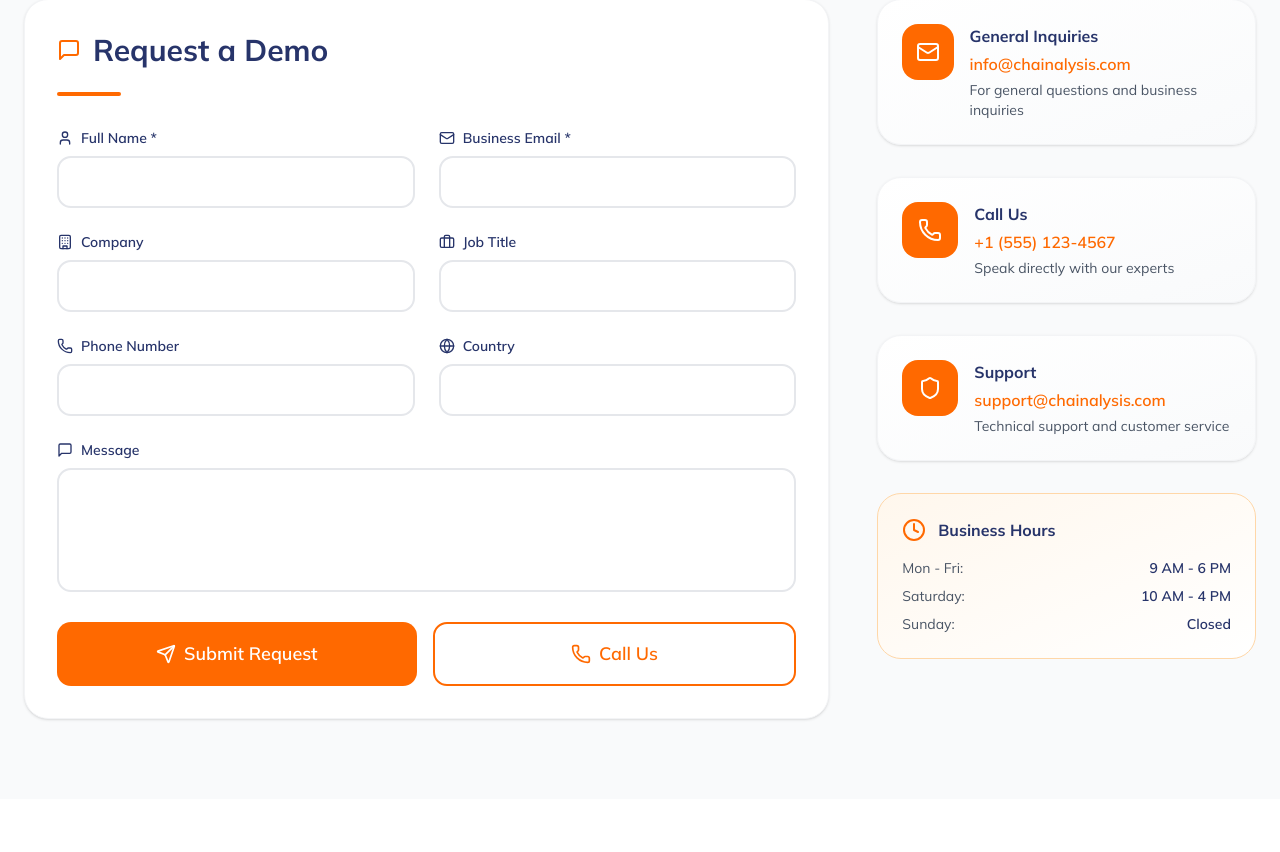
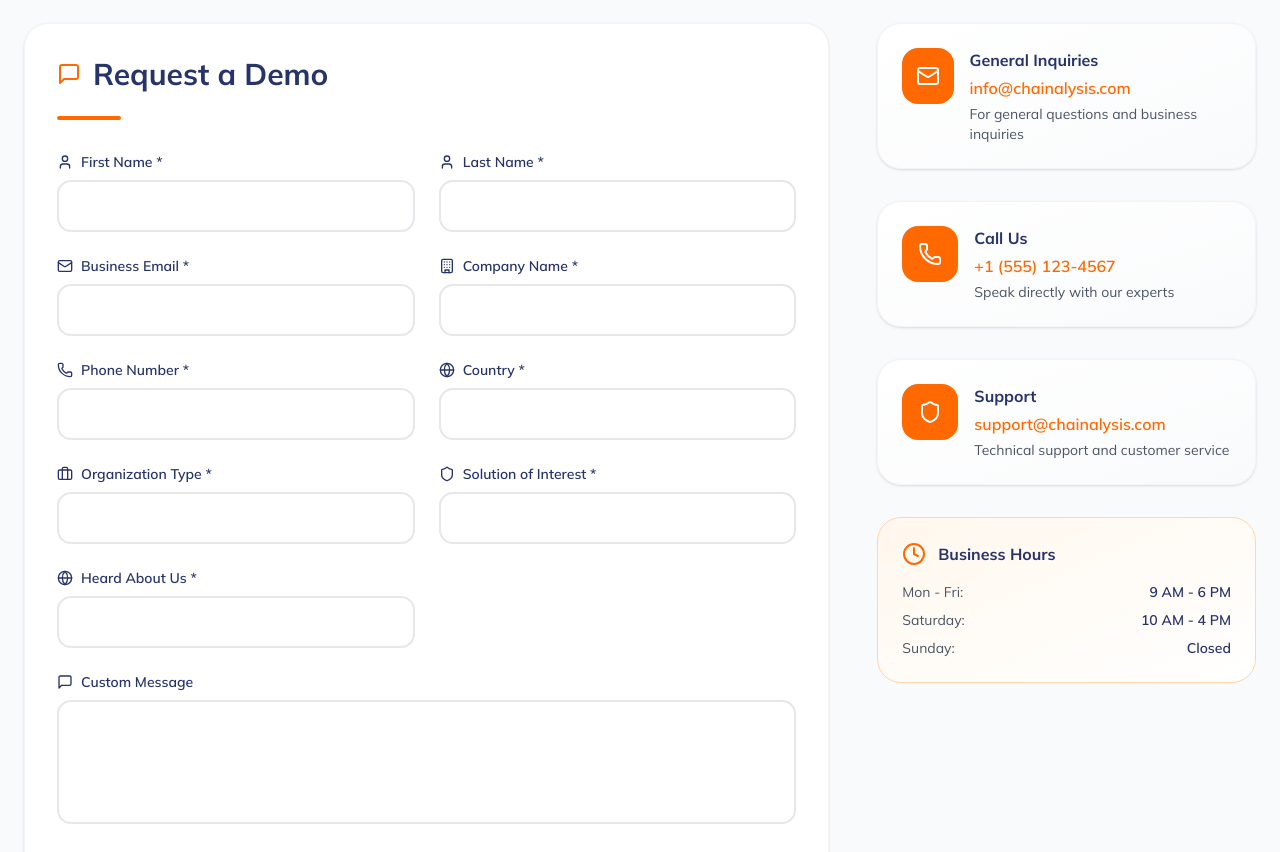
Before and after one commit to heettimbadiya/blockchain-intelligence-website, a React (Vite) app: page /contact in a window 1280 px wide. Shown: the part 540-1392 px from the top of the page. Built offline with nearby package versions, Linux system fonts and the light colour scheme; the HTML template or start-up script is replaced by a standard one.

Commit message:
- set contact api

```diff
--- a/package.json
+++ b/package.json
@@ -38,6 +38,7 @@
     "@radix-ui/react-toggle-group": "^1.1.9",
     "@radix-ui/react-tooltip": "^1.2.6",
     "@tailwindcss/vite": "^4.1.7",
+    "axios": "^1.10.0",
     "class-variance-authority": "^0.7.1",
     "clsx": "^2.1.1",
     "cmdk": "^1.1.1",
@@ -51,6 +52,7 @@
     "react-day-picker": "8.10.1",
     "react-dom": "^19.1.0",
     "react-hook-form": "^7.56.3",
+    "react-hot-toast": "^2.5.2",
     "react-resizable-panels": "^3.0.2",
     "react-router-dom": "^7.6.1",
     "recharts": "^2.15.3",
@@ -58,6 +60,7 @@
     "tailwind-merge": "^3.3.0",
     "tailwindcss": "^4.1.7",
     "vaul": "^1.1.2",
+    "yup": "^1.6.1",
     "zod": "^3.24.4"
   },
   "devDependencies": {
--- a/src/App.jsx
+++ b/src/App.jsx
@@ -15,6 +15,7 @@
 import Report from "@/pages/Report.jsx";
 import Subscribe from "@/pages/Subscribe.jsx";
 import SingleBlog from "@/pages/SingleBlog.jsx";
+import Toaster from "react-hot-toast";
 
 function ScrollToTop() {
   const { pathname } = useLocation();
@@ -30,7 +31,7 @@
     <div className="min-h-screen bg-white">
       <ScrollToTop />
       <Header />
-
+      <Toaster position="top-center" />
       <Routes>
         <Route path={'/'} element={<Home />} />
         <Route path={'/solutions/*'} element={<Solutions />} />
--- a/src/components/contact/ContactSection.jsx
+++ b/src/components/contact/ContactSection.jsx
@@ -12,31 +12,66 @@
     MessageSquare,
     Shield,
     CheckCircle,
-    ExternalLink,
 } from "lucide-react";
+import toast from "react-hot-toast";
+import { useForm } from "react-hook-form";
+import * as yup from "yup";
+import { yupResolver } from "@hookform/resolvers/yup";
+import axios from "axios";
+
+// ✅ Validation schema
+const schema = yup.object().shape({
+    firstName: yup.string().required("First name is required"),
+    lastName: yup.string().required("Last name is required"),
+
+    businessEmail: yup
+        .string()
+        .email("Please enter a valid business email address")
+        .matches(
+            /^[a-zA-Z0-9._%+-]+@[a-zA-Z0-9.-]+\.[a-zA-Z]{2,}$/,
+            "Invalid email format"
+        )
+        .required("Business email is required"),
+
+    companyName: yup.string().required("Company name is required"),
+
+    phoneNumber: yup
+        .string()
+        .required("Phone number is required")
+        .matches(/^[0-9]{10}$/, "Phone number must be exactly 10 digits"),
+
+    organizationType: yup.string().required("Organization type is required"),
+    country: yup.string().required("Country is required"),
+    solutionOfInterest: yup.string().required("Solution of interest is required"),
+    heardAboutUs: yup.string().required("This field is required"),
+    customMessage: yup.string(), // Optional
+});
+
 
 export default function ContactSection() {
-    const [formData, setFormData] = useState({
-        name: "",
-        email: "",
-        company: "",
-        role: "",
-        phone: "",
-        country: "",
-        message: "",
+    const {
+        register,
+        handleSubmit,
+        formState: { errors },
+        reset,
+    } = useForm({
+        resolver: yupResolver(schema),
     });
 
     const [isSubmitted, setIsSubmitted] = useState(false);
 
-    const handleInputChange = (e) => {
-        const { name, value } = e.target;
-        setFormData((prev) => ({ ...prev, [name]: value }));
-    };
-
-    const handleSubmit = (e) => {
-        e.preventDefault();
-        setIsSubmitted(true);
-        setTimeout(() => setIsSubmitted(false), 3000);
+    const onSubmit = async (data) => {
+        try {
+            await axios.post("https://chainalysis-be.onrender.com/api/contacts", data);
+            toast.success("Form submitted successfully!");
+            setIsSubmitted(true);
+            reset();
+            setTimeout(() => setIsSubmitted(false), 3000);
+        } catch (error) {
+            console.error("Submission error:", error);
+            alert("Failed to submit. Please try again later.");
+            toast.error("Failed to submit. Please try again later.");
+        }
     };
 
     const contactInfo = [
@@ -114,15 +149,18 @@
                                 Request a Demo
                             </h2>
                             <div className="w-16 h-1 bg-orange-500 rounded-full mb-8"></div>
-                            <form onSubmit={handleSubmit} className="space-y-6">
+                            <form onSubmit={handleSubmit(onSubmit)} className="space-y-6">
                                 <div className="grid md:grid-cols-2 gap-6">
                                     {[
-                                        { label: "Full Name *", name: "name", type: "text", icon: User },
-                                        { label: "Business Email *", name: "email", type: "email", icon: Mail },
-                                        { label: "Company", name: "company", type: "text", icon: Building },
-                                        { label: "Job Title", name: "role", type: "text", icon: Briefcase },
-                                        { label: "Phone Number", name: "phone", type: "tel", icon: Phone },
-                                        { label: "Country", name: "country", type: "text", icon: Globe },
+                                        { label: "First Name *", name: "firstName", type: "text", icon: User },
+                                        { label: "Last Name *", name: "lastName", type: "text", icon: User },
+                                        { label: "Business Email *", name: "businessEmail", type: "email", icon: Mail },
+                                        { label: "Company Name *", name: "companyName", type: "text", icon: Building },
+                                        { label: "Phone Number *", name: "phoneNumber", type: "tel", icon: Phone },
+                                        { label: "Country *", name: "country", type: "text", icon: Globe },
+                                        { label: "Organization Type *", name: "organizationType", type: "text", icon: Briefcase },
+                                        { label: "Solution of Interest *", name: "solutionOfInterest", type: "text", icon: Shield },
+                                        { label: "Heard About Us *", name: "heardAboutUs", type: "text", icon: Globe },
                                     ].map((field, idx) => (
                                         <div key={idx} className="space-y-2">
                                             <label className="text-sm font-semibold text-[#27346a] flex items-center gap-2">
@@ -130,29 +168,37 @@
                                                 {field.label}
                                             </label>
                                             <input
-                                                required={field.label.includes("*")}
-                                                name={field.name}
+                                                {...register(field.name)}
                                                 type={field.type}
-                                                value={formData[field.name]}
-                                                onChange={handleInputChange}
                                                 className="w-full px-4 py-3 border-2 border-gray-200 rounded-xl focus:border-orange-500 focus:ring-2 focus:ring-orange-100 transition-all duration-200"
                                             />
+                                            {errors[field.name] && (
+                                                <p className="text-red-500 text-sm mt-1">
+                                                    {errors[field.name]?.message}
+                                                </p>
+                                            )}
                                         </div>
                                     ))}
                                 </div>
+                                {/* Message Field */}
                                 <div className="space-y-2">
                                     <label className="text-sm font-semibold text-[#27346a] flex items-center gap-2">
                                         <MessageSquare className="w-4 h-4" />
-                                        Message
+                                        Custom Message
                                     </label>
                                     <textarea
-                                        name="message"
+                                        {...register("customMessage")}
                                         rows={4}
-                                        value={formData.message}
-                                        onChange={handleInputChange}
                                         className="w-full px-4 py-3 border-2 border-gray-200 rounded-xl focus:border-orange-500 focus:ring-2 focus:ring-orange-100 transition-all duration-200 resize-none"
                                     />
+                                    {errors.customMessage && (
+                                        <p className="text-red-500 text-sm mt-1">
+                                            {errors.customMessage.message}
+                                        </p>
+                                    )}
                                 </div>
+
+                                {/* Submit Buttons */}
                                 <div className="flex flex-col sm:flex-row gap-4 mt-4">
                                     <button
                                         type="submit"
@@ -163,7 +209,7 @@
                                     </button>
                                     <button
                                         type="button"
-                                        onClick={() => window.open('tel:+15551234567', '_self')}
+                                        onClick={() => window.open("tel:+15551234567", "_self")}
                                         className="flex-1 border-2 border-orange-500 text-orange-500 hover:bg-orange-50 font-semibold py-4 rounded-xl flex items-center justify-center text-lg transition-all duration-300"
                                     >
                                         <Phone className="w-5 h-5 mr-2" />
```
Also changed, not shown: 1 other file (tests, documents, lock files or other folders).
